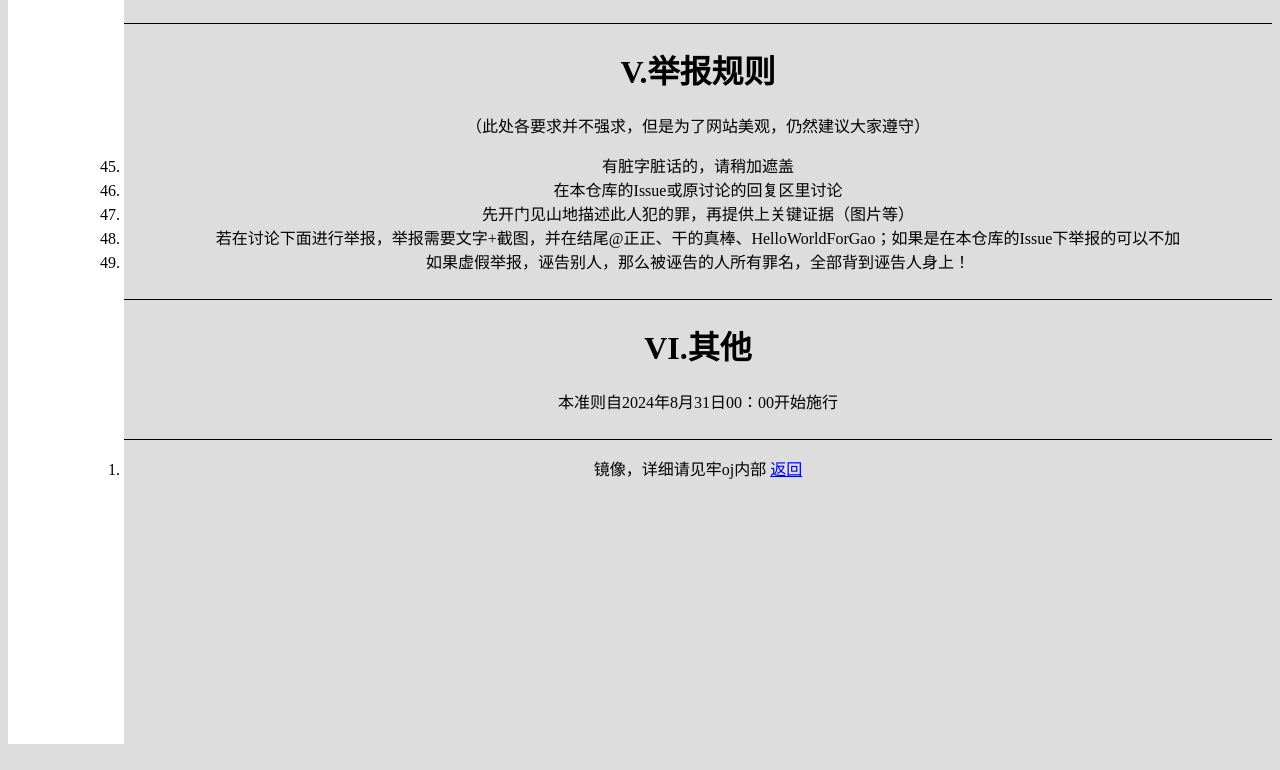
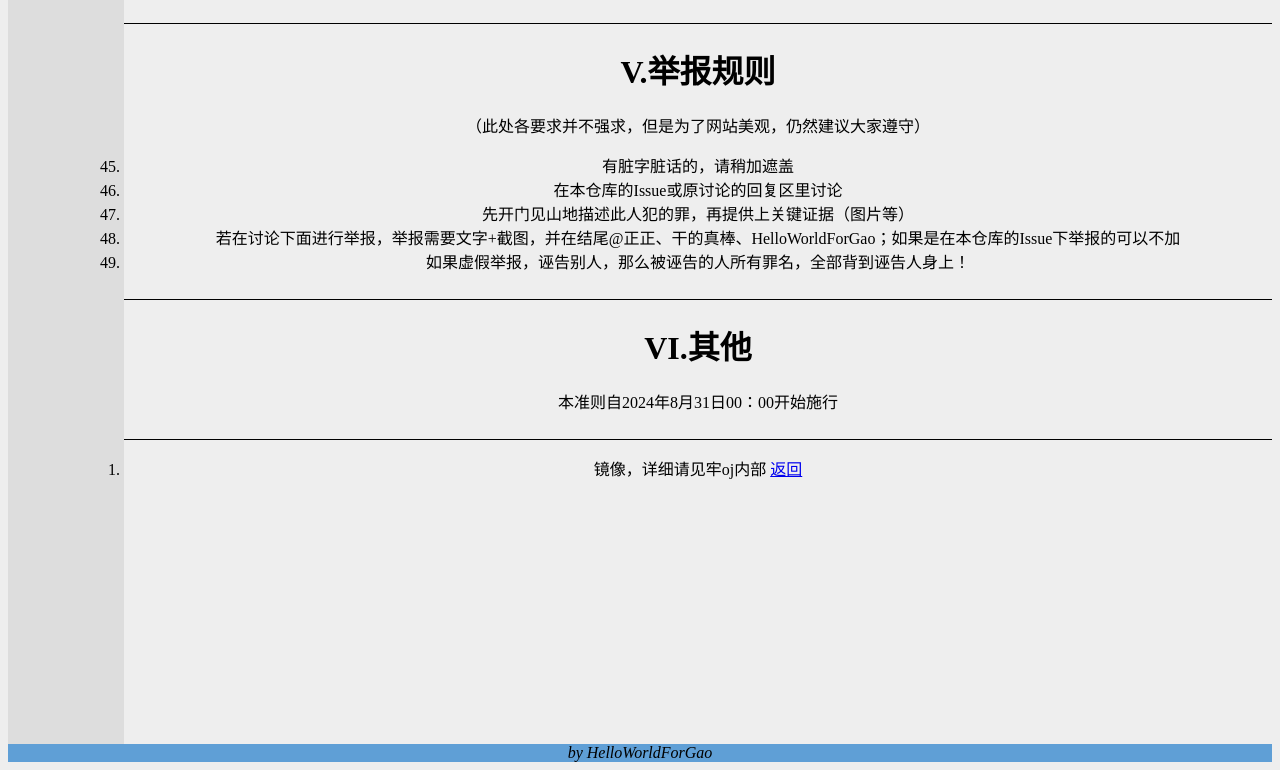
Before and after one commit to HelloWorldForGao/ruleinlaodaoj.io, a plain HTML site: page index.html in a window 1280 px wide. Shown: the part 1619-2389 px from the top of the page. Drawn offline with Linux system fonts and the light colour scheme.

Commit message:
Footer和整体美化

```diff
--- a/1.css
+++ b/1.css
@@ -9,7 +9,7 @@ h1.shadow,h2.shadow,h3.shadow,h4.shadow,h5.shadow,h6.shadow {
     font-size: 75%;
 }
 html {
-    background-color: #ddd;
+    background-color: #eee;
 }
 blockquote {
     display: block;
@@ -74,13 +74,19 @@ hr {
 div.left {
     float: left;
     height: 2274.22px;
-    background-color: #ffffff;
+    background-color: #ddd;
 }
 
 div.center {
     float: center;
     height: 2274.22px;
     width: auto;
+}
+
+div.footer {
+    clear: both;
+    background-color: #5f9fd6;
+    text-align: center;
 }
 
 li {
--- a/index.html
+++ b/index.html
@@ -97,5 +97,8 @@
                 <li><p>镜像，详细请见牢oj内部 <a id = "fn-note1" href = "#fnref-note1">返回</a></p></li>
             </ol>
         </div>
+        <div class = "footer">
+            <i>by HelloWorldForGao</i>
+        </div>
     </body>
 </html>
```
